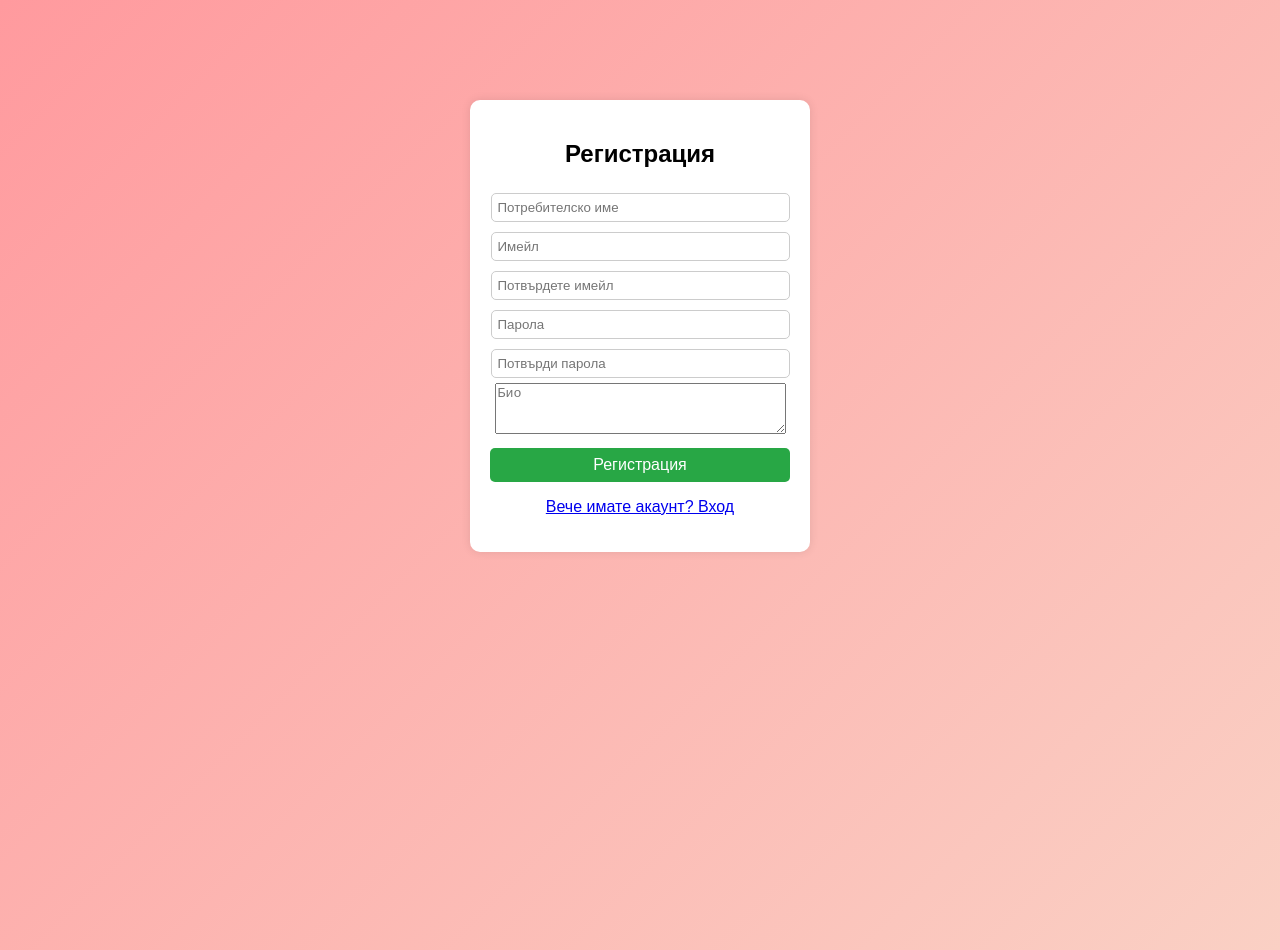
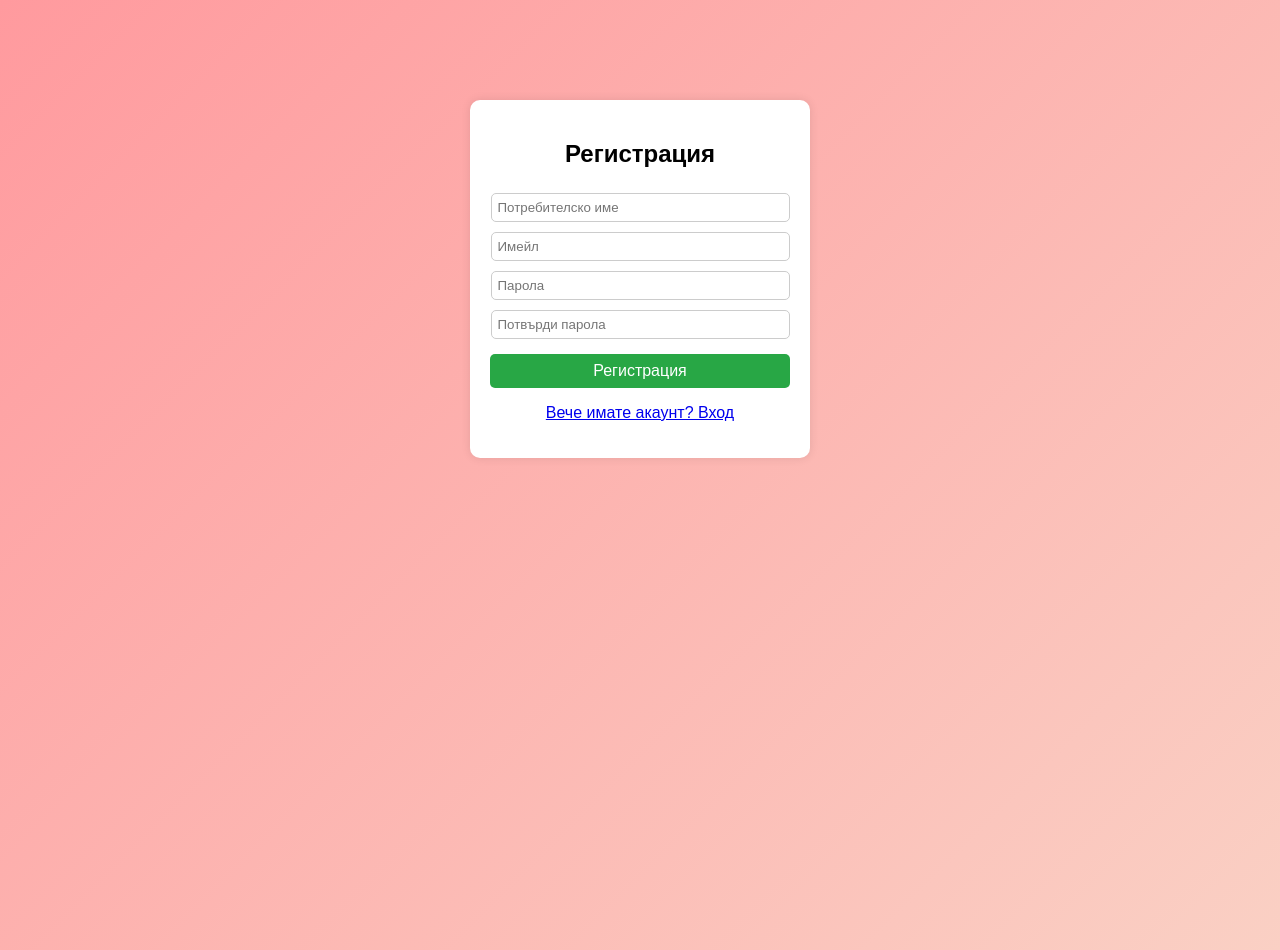
Before and after one commit to MisterShieda/SkillSwap, a plain HTML site: page Register_Login.html in a window 1280 px wide. Drawn offline with Linux system fonts and the light colour scheme.

Commit message:
Register_Login Bio

```diff
--- a/Register_Login.html
+++ b/Register_Login.html
@@ -56,10 +56,8 @@
         <h2>Регистрация</h2>
         <input type="text" id="regUsername" placeholder="Потребителско име">
         <input type="email" id="regEmail" placeholder="Имейл">
-        <input type="email" id="regConfirmEmail" placeholder="Потвърдете имейл">
         <input type="password" id="regPassword" placeholder="Парола">
         <input type="password" id="regConfirmPassword" placeholder="Потвърди парола">
-        <textarea id="regBio" placeholder="Био" rows="3" style="width: 95%;"></textarea>
         <button onclick="register()">Регистрация</button>
         <p><a href="#" onclick="showLogin()">Вече имате акаунт? Вход</a></p>
     </div>
```
